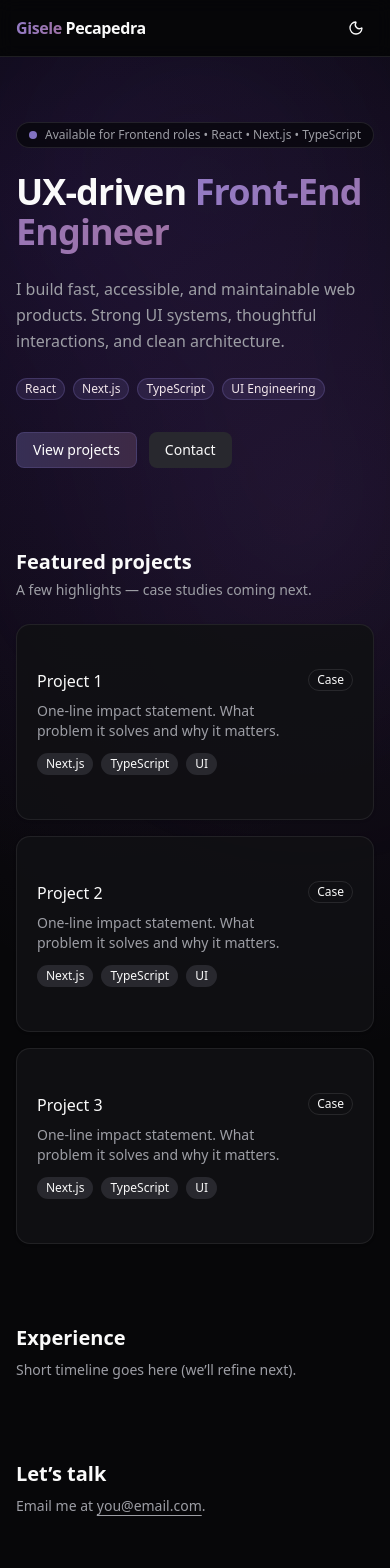
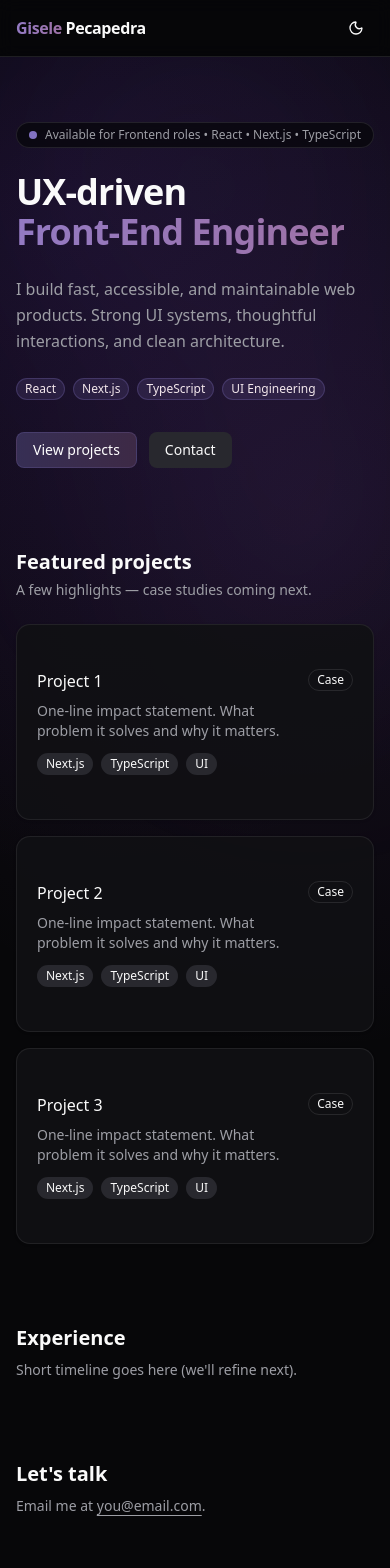
Before and after one commit to gbspecapedra/portfolio, a Next.js app: page / in a window 390 px wide. Shown: the top 1568 px of the page. Built offline with nearby package versions, Linux system fonts and the light colour scheme.

Commit message:
feat: soft reveal

```diff
--- a/app/globals.css
+++ b/app/globals.css
@@ -79,8 +79,10 @@
   --ring: oklch(0.65 0.06 285);
 }
 
+/* =========================
+   DARK
+   ========================= */
 .dark {
-  /* Dark */
   --background: oklch(0.13 0.005 285);
   --foreground: oklch(0.985 0 0);
 
@@ -90,10 +92,11 @@
   --popover: oklch(0.18 0.005 285);
   --popover-foreground: oklch(0.985 0 0);
 
-  /* PRIMARY (shadcn Button default) - keep neutral */
+  /* PRIMARY = dark solid button */
   --primary: oklch(0.22 0.01 285);
   --primary-foreground: oklch(0.985 0 0);
 
+  /* Secondary slightly lighter than primary */
   --secondary: oklch(0.28 0.01 285);
   --secondary-foreground: oklch(0.985 0 0);
 
@@ -116,6 +119,7 @@
   * {
     @apply border-border outline-ring/50;
   }
+
   body {
     @apply bg-background text-foreground;
   }
@@ -149,7 +153,6 @@
    UTILITIES
    ========================= */
 @layer utilities {
-  /* Text gradient for hero emphasis */
   .text-gradient {
     background: linear-gradient(
       90deg,
@@ -161,7 +164,6 @@
     color: transparent;
   }
 
-  /* Signature button (used only where you want a pop) */
   .btn-sig {
     background: linear-gradient(
       90deg,
@@ -187,14 +189,12 @@
       color-mix(in oklch, var(--signature) 45%, transparent);
   }
 
-  /* Signature badge */
   .badge-sig {
     background: color-mix(in oklch, var(--signature) 16%, transparent);
     border: 1px solid color-mix(in oklch, var(--signature) 28%, transparent);
     color: color-mix(in oklch, var(--foreground) 88%, var(--signature));
   }
 
-  /* Cards hover with depth */
   .card-sig {
     transition: transform 200ms ease, box-shadow 200ms ease, border-color 200ms ease;
     border-color: color-mix(in oklch, var(--border) 75%, transparent);
@@ -208,11 +208,11 @@
       0 16px 56px -28px color-mix(in oklch, var(--signature) 35%, transparent);
   }
 
-  /* HERO BACKGROUND: reliable across light/dark (no Tailwind gradient parsing) */
+  /* HERO BACKGROUND (stable + dark-safe) */
   .hero-bg {
     position: relative;
     overflow: hidden;
-  isolation: isolate; /* important: creates a stacking context */
+    isolation: isolate;
   }
 
   .hero-bg::before {
@@ -220,7 +220,7 @@
     position: absolute;
     inset: 0;
     pointer-events: none;
-  z-index: 0; /* stays behind content */
+    z-index: 0;
     background:
       radial-gradient(1200px circle at 20% 10%, var(--hero-grad-1), transparent 55%),
       radial-gradient(900px circle at 80% 30%, var(--hero-grad-2), transparent 60%);
@@ -231,7 +231,7 @@
     position: absolute;
     inset: 0;
     pointer-events: none;
-  z-index: 0; /* stays behind content */
+    z-index: 0;
     background:
       radial-gradient(520px circle at 50% 0%, rgba(167, 139, 250, var(--hero-blob-1)), transparent 60%),
       radial-gradient(420px circle at 92% 30%, rgba(216, 180, 254, var(--hero-blob-2)), transparent 62%);
@@ -239,9 +239,12 @@
     transform: translate3d(0, 0, 0);
   }
 
-/* anything inside hero-bg sits above pseudo-elements */
   .hero-bg > * {
     position: relative;
     z-index: 1;
   }
+
+  .reveal-pop {
+    transform: translateY(0) scale(1);
   }
+}
--- a/app/page.tsx
+++ b/app/page.tsx
@@ -3,6 +3,7 @@ import { Footer } from "@/components/footer";
 import { Button } from "@/components/ui/button";
 import { Badge } from "@/components/ui/badge";
 import { Card, CardContent } from "@/components/ui/card";
+import { Reveal } from "@/components/reveal";
 
 export default function Home() {
   return (
@@ -13,28 +14,39 @@ export default function Home() {
         <div className="relative z-10 mx-auto max-w-5xl px-4 py-16 sm:py-20">
           {/* HERO */}
           <section className="space-y-6">
+            <Reveal trigger="mount" delay={0}>
               <div className="inline-flex items-center gap-2 rounded-full border bg-background/70 px-3 py-1 text-xs text-muted-foreground backdrop-blur">
                 <span className="h-2 w-2 rounded-full bg-[color:var(--signature)]" />
                 Available for Frontend roles • React • Next.js • TypeScript
               </div>
+            </Reveal>
 
             <h1 className="text-4xl font-semibold tracking-tight sm:text-5xl">
-              UX-driven{" "}
+              <Reveal trigger="mount" delay={240} className="inline-block">
+                <span className="inline-block">UX-driven</span>
+              </Reveal>{" "}
+              <Reveal trigger="mount" delay={520} className="inline-block">
                 <span className="text-gradient">Front-End Engineer</span>
+              </Reveal>
             </h1>
 
+            <Reveal trigger="mount" delay={760}>
               <p className="max-w-2xl text-base leading-relaxed text-muted-foreground sm:text-lg">
-              I build fast, accessible, and maintainable web products. Strong UI
-              systems, thoughtful interactions, and clean architecture.
+                I build fast, accessible, and maintainable web products. Strong
+                UI systems, thoughtful interactions, and clean architecture.
               </p>
+            </Reveal>
 
+            <Reveal trigger="mount" delay={980}>
               <div className="flex flex-wrap gap-2">
                 <Badge className="badge-sig">React</Badge>
                 <Badge className="badge-sig">Next.js</Badge>
                 <Badge className="badge-sig">TypeScript</Badge>
                 <Badge className="badge-sig">UI Engineering</Badge>
               </div>
+            </Reveal>
 
+            <Reveal trigger="mount" delay={1200}>
               <div className="flex flex-wrap gap-3 pt-2">
                 <Button asChild className="btn-sig">
                   <a href="#projects">View projects</a>
@@ -43,29 +55,31 @@ export default function Home() {
                   <a href="#contact">Contact</a>
                 </Button>
               </div>
+            </Reveal>
           </section>
 
           {/* PROJECTS */}
           <section id="projects" className="pt-20">
-            <div>
+            <Reveal trigger="inView" delay={0}>
               <h2 className="text-xl font-semibold sm:text-2xl">
                 Featured projects
               </h2>
               <p className="mt-1 text-sm text-muted-foreground">
                 A few highlights — case studies coming next.
               </p>
-            </div>
+            </Reveal>
 
             <div className="mt-6 grid gap-4 sm:grid-cols-2">
               {[1, 2, 3].map((i) => (
-                <Card key={i} className="card-sig">
+                <Reveal key={i} trigger="inView" delay={160 + i * 140}>
+                  <Card className="card-sig">
                     <CardContent className="p-5">
                       <div className="flex items-start justify-between gap-3">
                         <div className="space-y-2">
                           <p className="font-medium">Project {i}</p>
                           <p className="text-sm text-muted-foreground">
-                          One-line impact statement. What problem it solves and
-                          why it matters.
+                            One-line impact statement. What problem it solves
+                            and why it matters.
                           </p>
                           <div className="flex flex-wrap gap-2 pt-1">
                             <Badge variant="secondary">Next.js</Badge>
@@ -74,27 +88,36 @@ export default function Home() {
                           </div>
                         </div>
 
-                      <Badge variant="outline" className="border-foreground/10">
+                        <Badge
+                          variant="outline"
+                          className="border-foreground/10"
+                        >
                           Case
                         </Badge>
                       </div>
                     </CardContent>
                   </Card>
+                </Reveal>
               ))}
             </div>
           </section>
 
           {/* EXPERIENCE */}
           <section id="experience" className="pt-20">
+            <Reveal trigger="inView" delay={0}>
               <h2 className="text-xl font-semibold sm:text-2xl">Experience</h2>
               <p className="mt-2 text-sm text-muted-foreground">
-              Short timeline goes here (we’ll refine next).
+                Short timeline goes here (we&apos;ll refine next).
               </p>
+            </Reveal>
           </section>
 
           {/* CONTACT */}
           <section id="contact" className="pt-20">
-            <h2 className="text-xl font-semibold sm:text-2xl">Let’s talk</h2>
+            <Reveal trigger="inView" delay={0}>
+              <h2 className="text-xl font-semibold sm:text-2xl">
+                Let&apos;s talk
+              </h2>
               <p className="mt-2 text-sm text-muted-foreground">
                 Email me at{" "}
                 <a
@@ -105,6 +128,7 @@ export default function Home() {
                 </a>
                 .
               </p>
+            </Reveal>
           </section>
         </div>
       </main>
--- /dev/null
+++ b/components/reveal.tsx
@@ -0,0 +1,82 @@
+"use client";
+
+import * as React from "react";
+import { cn } from "@/lib/utils";
+
+type RevealProps = React.HTMLAttributes<HTMLDivElement> & {
+  /** animation delay in ms */
+  delay?: number;
+  /** "inView" for scroll reveal, "mount" for immediate (hero) reveal */
+  trigger?: "inView" | "mount";
+};
+
+export function Reveal({
+  className,
+  delay = 0,
+  trigger = "inView",
+  ...props
+}: RevealProps) {
+  const ref = React.useRef<HTMLDivElement | null>(null);
+  const [shown, setShown] = React.useState(false);
+  const [reduceMotion, setReduceMotion] = React.useState(false);
+
+  React.useEffect(() => {
+    const mq = window.matchMedia("(prefers-reduced-motion: reduce)");
+    const update = () => setReduceMotion(mq.matches);
+    update();
+
+    if (mq.addEventListener) mq.addEventListener("change", update);
+    else mq.addListener(update);
+
+    return () => {
+      if (mq.removeEventListener) mq.removeEventListener("change", update);
+      else mq.removeListener(update);
+    };
+  }, []);
+
+  React.useEffect(() => {
+    if (reduceMotion) {
+      setShown(true);
+      return;
+    }
+
+    if (trigger === "mount") {
+      const t = window.setTimeout(() => {
+        requestAnimationFrame(() => setShown(true));
+      }, 60);
+      return () => window.clearTimeout(t);
+    }
+
+    const el = ref.current;
+    if (!el) return;
+
+    const observer = new IntersectionObserver(
+      ([entry]) => {
+        if (entry.isIntersecting) {
+          requestAnimationFrame(() => setShown(true));
+          observer.disconnect();
+        }
+      },
+      {
+        threshold: 0.18,
+        rootMargin: "0px 0px -14% 0px",
+      }
+    );
+
+    observer.observe(el);
+    return () => observer.disconnect();
+  }, [reduceMotion, trigger]);
+
+  return (
+    <div
+      ref={ref}
+      style={{ transitionDelay: `${delay}ms` }}
+      className={cn(
+        "transform-gpu will-change-transform transition-[opacity,transform] duration-[950ms] ease-[cubic-bezier(0.22,1,0.36,1)]",
+        shown ? "opacity-100 translate-y-0" : "opacity-0 translate-y-[7px]",
+        className
+      )}
+      {...props}
+    />
+  );
+}
```
Lines whose indentation alone changed are shown as unchanged.
